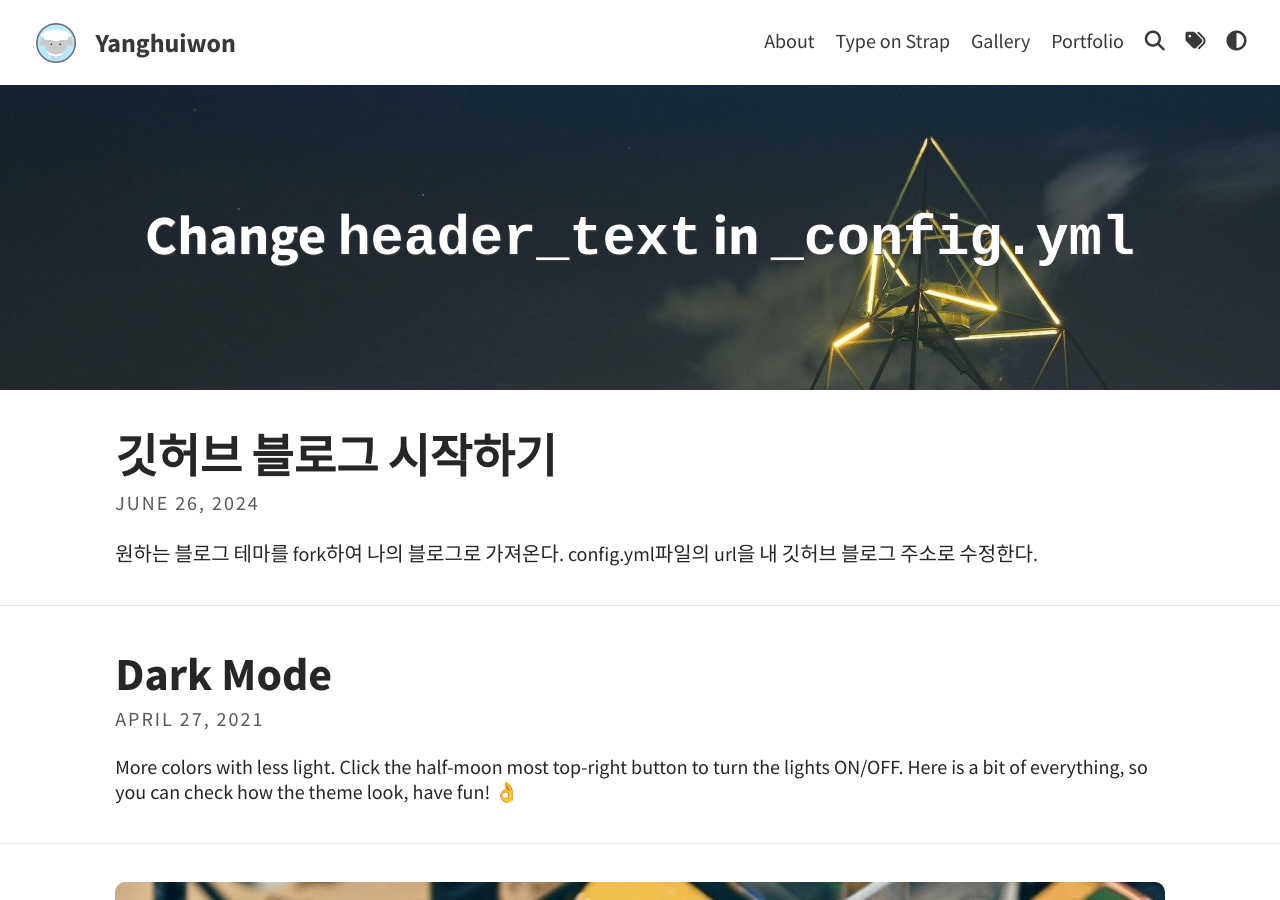
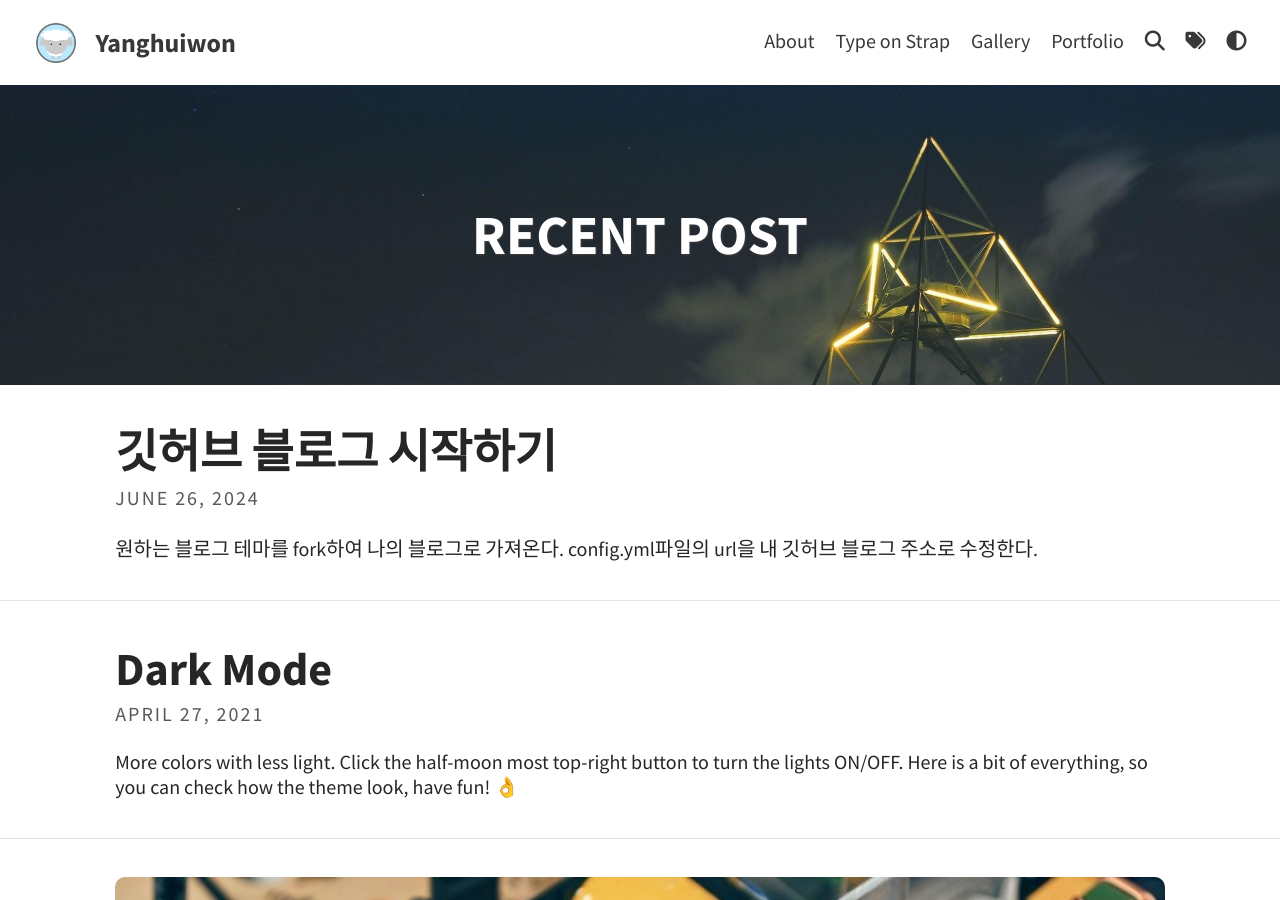
Before and after one commit to Yanghuiwon22/Yanghuiwon22.github.io, a Jekyll site: the page built from index.html, in a window 1280 px wide and 900 px high. Built offline with Jekyll 4.4.1, drawn with Linux system fonts in a browser that asks for light colours; a script that is not in the unit is left out; the list of posts is cut into pages by our own code; some of the changed text lies outside the part shown.

Commit message:
change header

```diff
--- a/_config.yml
+++ b/_config.yml
@@ -9,11 +9,11 @@ avatar: assets/img/logo.png                         # Empty for no avatar in nav
 favicon: assets/favicon.ico                             # Icon displayed in the tab
 
 # Header and footer text
-header_text: Change <code>header_text</code> in <code>_config.yml</code>  # Change Blog header text
+header_text: RECENT POST  # Change Blog header text
 header_feature_image: assets/img/header/triangular.jpeg
 header_feature_image_responsive: true
 footer_text: >
-  Powered by <a href="https://jekyllrb.com/">Jekyll</a> with <a href="https://github.com/sylhare/Type-on-Strap">Type on Strap</a>
+  Welcome to my blog !!
 
 # Blog
 excerpt: true                                           # Or "truncate" (first 250 characters), "false" to disable
```
